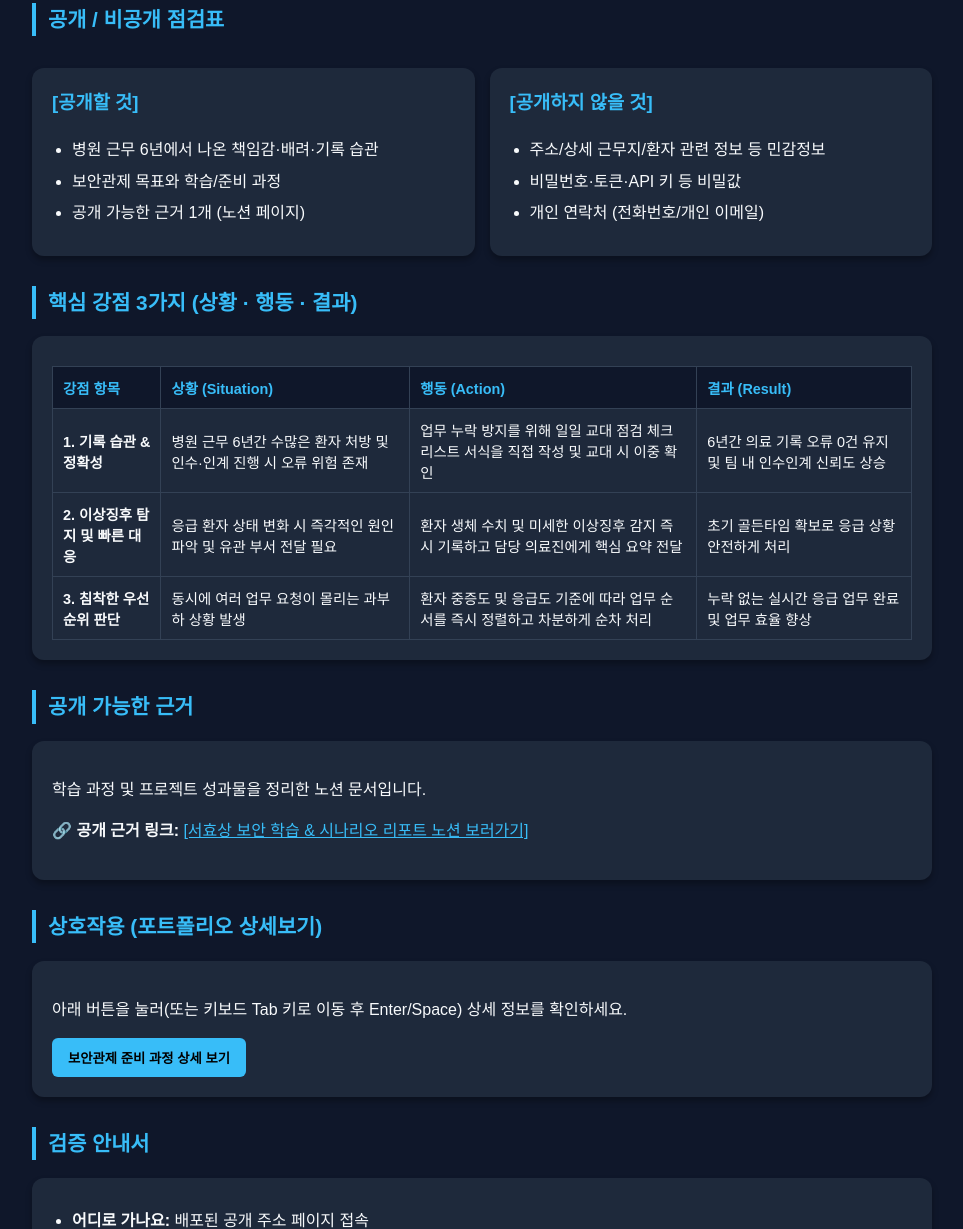
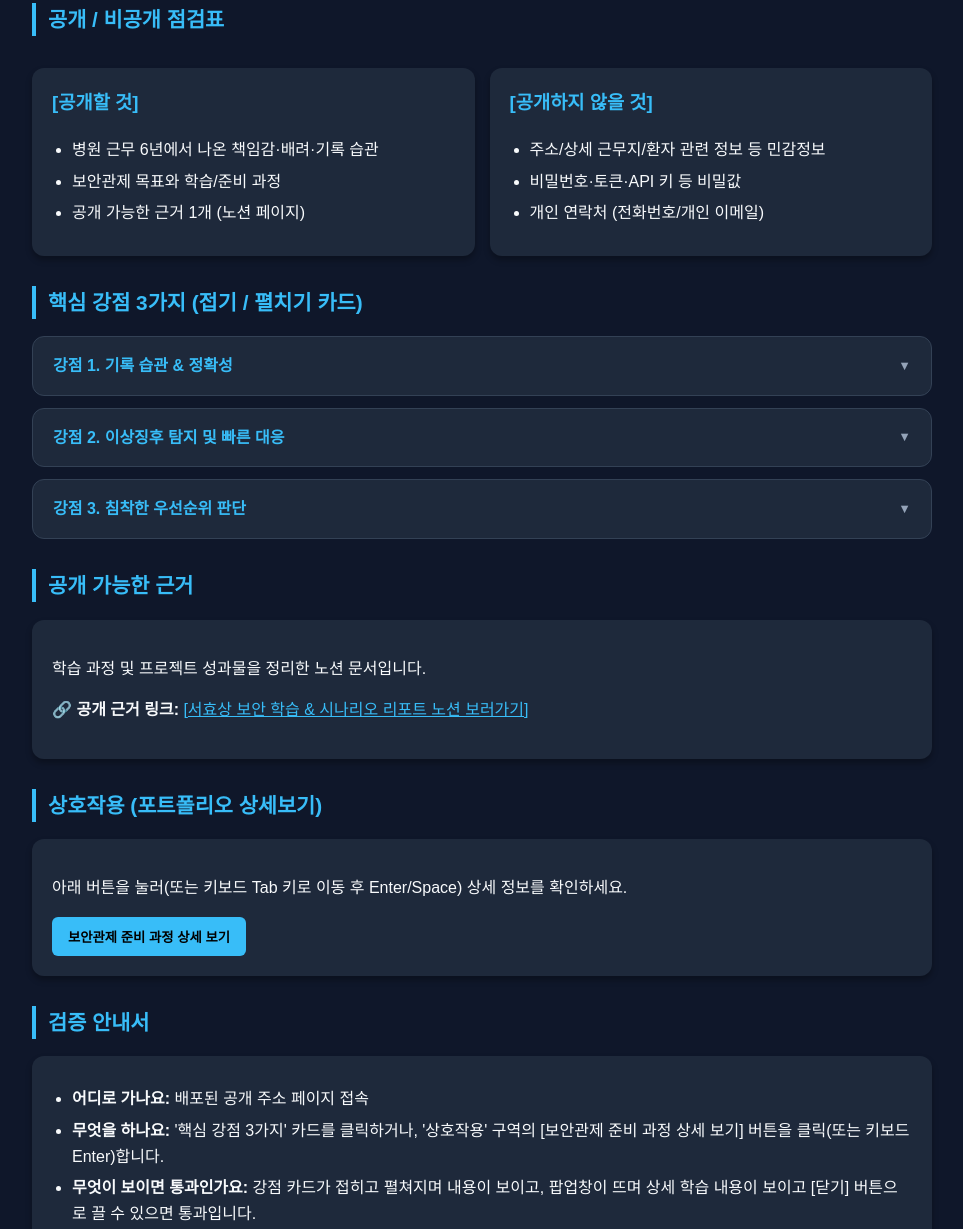
Before and after one commit to seohyosang95-spec/portfolio, a plain HTML site: page index.html in a window 1280 px wide. Shown: the part 407-1636 px from the top of the page, without its empty margins (158-1121 px from the left). Drawn offline with Linux system fonts and the light colour scheme.

Commit message:
Update index.html

```diff
--- a/index.html
+++ b/index.html
@@ -19,10 +19,17 @@ HTML
         li { margin-bottom: 6px; }
         .badge { display: inline-block; background: rgba(56, 189, 248, 0.1); color: var(--accent); padding: 4px 10px; border-radius: 6px; font-size: 0.85rem; font-weight: 600; margin-bottom: 8px; }
 
-        /* STAR 표 스타일 */
-        table { width: 100%; border-collapse: collapse; margin-top: 10px; font-size: 0.9rem; }
-        th, td { border: 1px solid #334155; padding: 10px; text-align: left; }
-        th { background-color: #0f172a; color: var(--accent); }
+        /* 접기/펼치기 접이식 카드(Accordion) 스타일 */
+        details.strength-card { background: var(--card); border-radius: 12px; margin-top: 12px; border: 1px solid #334155; overflow: hidden; }
+        details.strength-card summary { padding: 16px 20px; font-weight: bold; cursor: pointer; display: flex; justify-content: space-between; align-items: center; list-style: none; user-select: none; color: var(--accent); }
+        details.strength-card summary::-webkit-details-marker { display: none; }
+        details.strength-card summary:hover, details.strength-card summary:focus { background-color: rgba(56, 189, 248, 0.08); outline: none; }
+        details.strength-card summary::after { content: '▼'; font-size: 0.8rem; transition: transform 0.2s; color: var(--muted); }
+        details[open].strength-card summary::after { transform: rotate(180deg); }
+        .star-box { padding: 15px 20px; border-top: 1px solid #334155; background: #162032; font-size: 0.95rem; }
+        .star-item { margin-bottom: 10px; }
+        .star-item:last-child { margin-bottom: 0; }
+        .star-label { font-weight: bold; color: var(--accent); display: inline-block; width: 110px; }
 
         /* 상호작용 버튼 및 모달 스타일 */
         .btn { background: var(--accent); color: #000; border: none; padding: 10px 16px; border-radius: 6px; font-weight: bold; cursor: pointer; transition: background 0.2s; }
@@ -71,39 +78,37 @@ HTML
     </section>
 
     <section>
-        <h2>핵심 강점 3가지 (상황 · 행동 · 결과)</h2>
-        <div class="card">
-            <table>
-                <thead>
-                    <tr>
-                        <th>강점 항목</th>
-                        <th>상황 (Situation)</th>
-                        <th>행동 (Action)</th>
-                        <th>결과 (Result)</th>
-                    </tr>
-                </thead>
-                <tbody>
-                    <tr>
-                        <td><strong>1. 기록 습관 & 정확성</strong></td>
-                        <td>병원 근무 6년간 수많은 환자 처방 및 인수·인계 진행 시 오류 위험 존재</td>
-                        <td>업무 누락 방지를 위해 일일 교대 점검 체크리스트 서식을 직접 작성 및 교대 시 이중 확인</td>
-                        <td>6년간 의료 기록 오류 0건 유지 및 팀 내 인수인계 신뢰도 상승</td>
-                    </tr>
-                    <tr>
-                        <td><strong>2. 이상징후 탐지 및 빠른 대응</strong></td>
-                        <td>응급 환자 상태 변화 시 즉각적인 원인 파악 및 유관 부서 전달 필요</td>
-                        <td>환자 생체 수치 및 미세한 이상징후 감지 즉시 기록하고 담당 의료진에게 핵심 요약 전달</td>
-                        <td>초기 골든타임 확보로 응급 상황 안전하게 처리</td>
-                    </tr>
-                    <tr>
-                        <td><strong>3. 침착한 우선순위 판단</strong></td>
-                        <td>동시에 여러 업무 요청이 몰리는 과부하 상황 발생</td>
-                        <td>환자 중증도 및 응급도 기준에 따라 업무 순서를 즉시 정렬하고 차분하게 순차 처리</td>
-                        <td>누락 없는 실시간 응급 업무 완료 및 업무 효율 향상</td>
-                    </tr>
-                </tbody>
-            </table>
-        </div>
+        <h2>핵심 강점 3가지 (접기 / 펼치기 카드)</h2>
+
+        <!-- 카드 1 -->
+        <details class="strength-card">
+            <summary>강점 1. 기록 습관 & 정확성</summary>
+            <div class="star-box">
+                <div class="star-item"><span class="star-label">📍 상황 (S):</span> 병원 근무 6년간 수많은 환자 처방 및 인수·인계 진행 시 오류 위험 존재</div>
+                <div class="star-item"><span class="star-label">⚡ 행동 (A):</span> 업무 누락 방지를 위해 일일 교대 점검 체크리스트 서식을 직접 작성 및 교대 시 이중 확인</div>
+                <div class="star-item"><span class="star-label">🎯 결과 (R):</span> 6년간 의료 기록 오류 0건 유지 및 팀 내 인수인계 신뢰도 상승</div>
+            </div>
+        </details>
+
+        <!-- 카드 2 -->
+        <details class="strength-card">
+            <summary>강점 2. 이상징후 탐지 및 빠른 대응</summary>
+            <div class="star-box">
+                <div class="star-item"><span class="star-label">📍 상황 (S):</span> 응급 환자 상태 변화 시 즉각적인 원인 파악 및 유관 부서 전달 필요</div>
+                <div class="star-item"><span class="star-label">⚡ 행동 (A):</span> 환자 생체 수치 및 미세한 이상징후 감지 즉시 기록하고 담당 의료진에게 핵심 요약 전달</div>
+                <div class="star-item"><span class="star-label">🎯 결과 (R):</span> 초기 골든타임 확보로 응급 상황 안전하게 처리</div>
+            </div>
+        </details>
+
+        <!-- 카드 3 -->
+        <details class="strength-card">
+            <summary>강점 3. 침착한 우선순위 판단</summary>
+            <div class="star-box">
+                <div class="star-item"><span class="star-label">📍 상황 (S):</span> 동시에 여러 업무 요청이 몰리는 과부하 상황 발생</div>
+                <div class="star-item"><span class="star-label">⚡ 행동 (A):</span> 환자 중증도 및 응급도 기준에 따라 업무 순서를 즉시 정렬하고 차분하게 순차 처리</div>
+                <div class="star-item"><span class="star-label">🎯 결과 (R):</span> 누락 없는 실시간 응급 업무 완료 및 업무 효율 향상</div>
+            </div>
+        </details>
     </section>
 
     <section>
@@ -111,7 +116,7 @@ HTML
         <div class="card">
             <p>학습 과정 및 프로젝트 성과물을 정리한 노션 문서입니다.</p>
             <p>🔗 <strong>공개 근거 링크:</strong>
-               <a href="https://app.notion.com/p/3badb5dd9cd480d9824dcfd34021d589?source=copy_link" target="_blank" style="color: var(--accent);">[서효상 보안 학습 & 시나리오 리포트 노션 보러가기]</a>
+               <a href="https://notion.so" target="_blank" style="color: var(--accent);">[서효상 보안 학습 & 시나리오 리포트 노션 보러가기]</a>
             </p>
         </div>
     </section>
@@ -140,8 +145,8 @@ HTML
         <div class="card">
             <ul>
                 <li><strong>어디로 가나요:</strong> 배포된 공개 주소 페이지 접속</li>
-                <li><strong>무엇을 하나요:</strong> '상호작용' 구역의 [보안관제 준비 과정 상세 보기] 버튼을 클릭(또는 키보드 Enter)합니다.</li>
-                <li><strong>무엇이 보이면 통과인가요:</strong> 팝업창이 뜨며 상세 학습 내용이 보이고, [닫기] 버튼으로 끌 수 있으면 통과입니다.</li>
+                <li><strong>무엇을 하나요:</strong> '핵심 강점 3가지' 카드를 클릭하거나, '상호작용' 구역의 [보안관제 준비 과정 상세 보기] 버튼을 클릭(또는 키보드 Enter)합니다.</li>
+                <li><strong>무엇이 보이면 통과인가요:</strong> 강점 카드가 접히고 펼쳐지며 내용이 보이고, 팝업창이 뜨며 상세 학습 내용이 보이고 [닫기] 버튼으로 끌 수 있으면 통과입니다.</li>
                 <li><strong>안 될 때:</strong> 브라우저의 자바스크립트 허용 여부를 확인하거나 페이지를 새로고침합니다.</li>
             </ul>
         </div>
@@ -150,7 +155,7 @@ HTML
     <section>
         <h2>AI 활용 소회</h2>
         <div class="card">
-            <p><strong>AI에게 맡긴 일:</strong> HTML/CSS 기본 레이아웃과 접근성(키보드 동작) 모달 자바스크립트 코드 생성을 맡겼다.</p>
+            <p><strong>AI에게 맡긴 일:</strong> HTML/CSS 기본 레이아웃 및 접기/펼치기 카드(details)와 접근성 모달 자바스크립트 코드 생성을 맡겼다.</p>
             <p><strong>내가 판단한 일:</strong> 보안관제 직무 특성에 맞춰 병원 경력의 강점을 STAR 구조로 직접 구성하고 개인정보 항목을 검토했다.</p>
             <p><strong>AI 말을 안 들은 일:</strong> AI가 제안한 과도한 애니메이션 효과는 시선 분산을 막기 위해 모두 제거했다.</p>
         </div>
```
